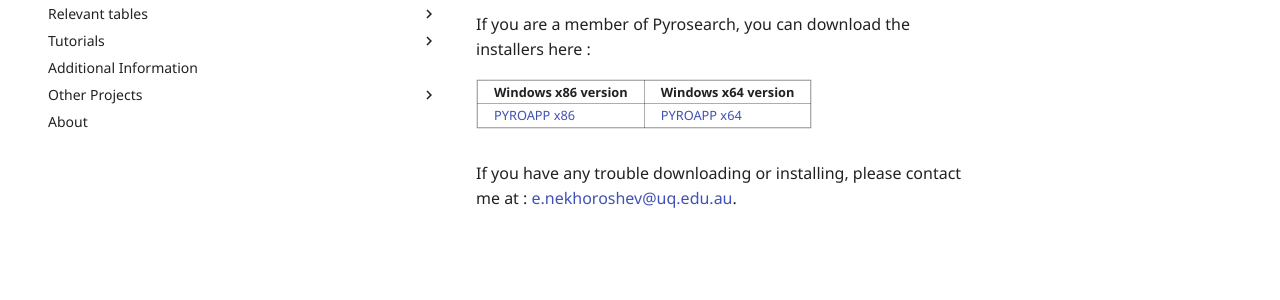
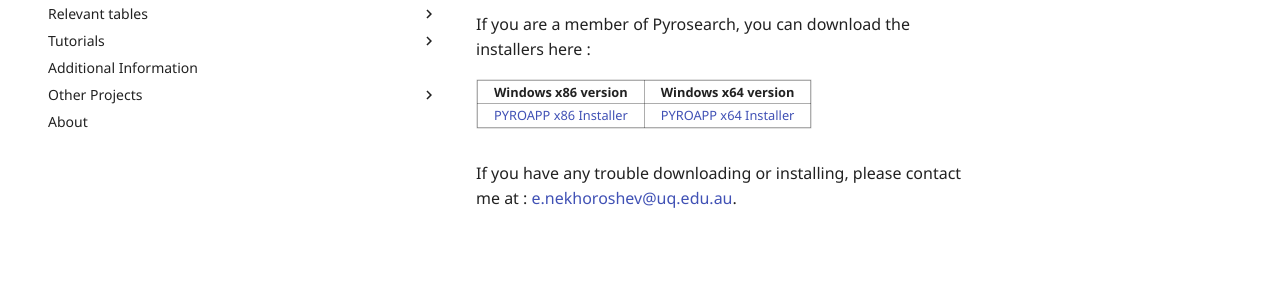
Before and after one commit to evnekdev/pyroapp-docs, an MkDocs documentation site: the page built from docs/download.md, in a window 1280 px wide. Shown: the part 447-747 px from the top of the page. Built offline with MkDocs 1.6.1 and Material for MkDocs 9.7.7, drawn with Linux system fonts in a browser that asks for light colours; some web fonts are replaced.

Commit message:
Update download.md

```diff
--- a/docs/download.md
+++ b/docs/download.md
@@ -12,7 +12,7 @@ If you are a member of Pyrosearch, you can download the installers here :
 
 | Windows x86 version | Windows x64 version |
 |---|---|
-| [PYROAPP x86](https://uq-my.sharepoint.com/:u:/r/personal/uqenekho_uq_edu_au/Documents/PYROAPP%20INSTALLER/PYROAPP-Setup-0.1.0-x86.exe?csf=1&web=1&e=pOw30j) | [PYROAPP x64](https://uq-my.sharepoint.com/:u:/r/personal/uqenekho_uq_edu_au/Documents/PYROAPP%20INSTALLER/PYROAPP-Setup-0.1.0-x64.exe?csf=1&web=1&e=tfjILQ) |
+| [PYROAPP x86 Installer ](https://uq-my.sharepoint.com/:u:/r/personal/uqenekho_uq_edu_au/Documents/PYROAPP%20INSTALLER/PYROAPP-Setup-0.1.0-x86.exe?csf=1&web=1&e=pOw30j) | [PYROAPP x64 Installer ](https://uq-my.sharepoint.com/:u:/r/personal/uqenekho_uq_edu_au/Documents/PYROAPP%20INSTALLER/PYROAPP-Setup-0.1.0-x64.exe?csf=1&web=1&e=tfjILQ) |
 
 
 If you have any trouble downloading or installing, please contact me at : <e.nekhoroshev@uq.edu.au>.
```
